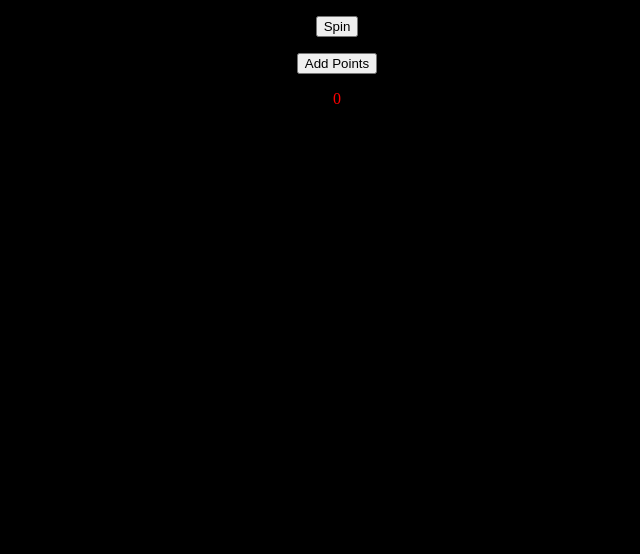
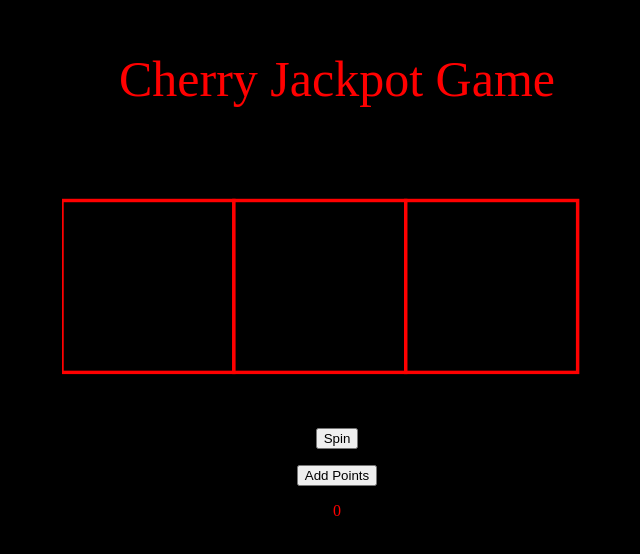
Before and after one commit to warrior1998/warrior1998.github.io, a plain HTML site: page CherryJackpotGame.html in a window 1280 px wide. Shown: the whole page, without its empty margins (303-943 px from the left). Drawn offline with Linux system fonts and the light colour scheme.

Commit message:
Box update

```diff
--- a/CherryJackpotGame.html
+++ b/CherryJackpotGame.html
@@ -33,7 +33,7 @@
             document.getElementById("m").innerHTML = count;}
      </script>
      <style>
-           body {
+        body {
             text-align: center;
             background-color: black;
         }
@@ -53,6 +53,20 @@
         }
     </style>
     </head>
+    <body>
+    <p class="title">Cherry Jackpot Game</p>
+
+    <div id="machine">
+    <svg width="550" height="250" viewBox="0 0 1600 500">
+
+    <rect x="0" y="10" width="500" height="500" fill="black" stroke="red" stroke-width="10">
+    </rect>
+
+    <rect x="500" y="10" width="500" height="500" fill="black" stroke="red" stroke-width="10">
+    </rect>
+
+    <rect x="1000" y="10" width="500" height="500" fill="black" stroke="red" stroke-width="10">
+    </rect>
 
 
 
```
